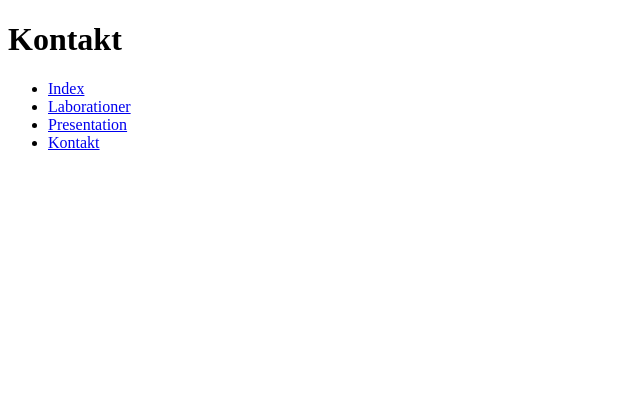
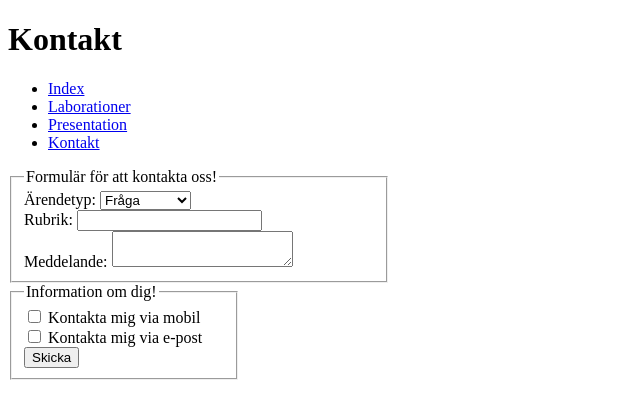
Before and after one commit to om222by/1ik415-laborationer, a plain HTML site: page pages/kontakt.html in a window 1280 px wide. Shown: the whole page, without its empty margins (0-640 px from the left). Drawn offline with Linux system fonts and the light colour scheme.

Commit message:
fixat kontaktformulär

```diff
--- a/pages/kontakt.html
+++ b/pages/kontakt.html
@@ -17,6 +17,46 @@
         <li><a href="kontakt.html">Kontakt</a></li>
     </ul>
 
+    <form id="form" name="form" method="post" action="http://voyager.lnu.se/tekinet/kurser/dtt/wp_webbintro/form.php">
+
+        <fieldset style="width: 350px;">
+
+        <legend>Formulär för att kontakta oss!</legend>
+
+        <label for="select">
+            Ärendetyp: </label>
+
+
+            <select name="arendetyp" id="arendetyp">
+                <option value>Fråga</option>
+                <option value>Kommentar</option>
+            </select>
+            <br />
+
+
+        Rubrik:
+        <input type="text" name="rubrik" id="rubrik" /> <br />
+
+        Meddelande:
+        <textarea name="meddelande" id="meddelande"> </textarea>
+        <br />
+        </fieldset>
+
+        <fieldset style="width: 200px;">
+
+        <legend>Information om dig!</legend>
+
+        <input type="checkbox" name="kontakt" id="mobil" value="mobil"/>
+        <label for="mobil">Kontakta mig via mobil</label><br />
+
+        <input type="checkbox" name="kontakt" id="mail" value="mail"/>
+        <label for="mail">Kontakta mig via e-post</label><br />
+
+        </fiedlset>
+        <input type="submit" name="skicka" id="skicka" value="Skicka" />
+
+    </form>
+
 
 </body>
 
```
